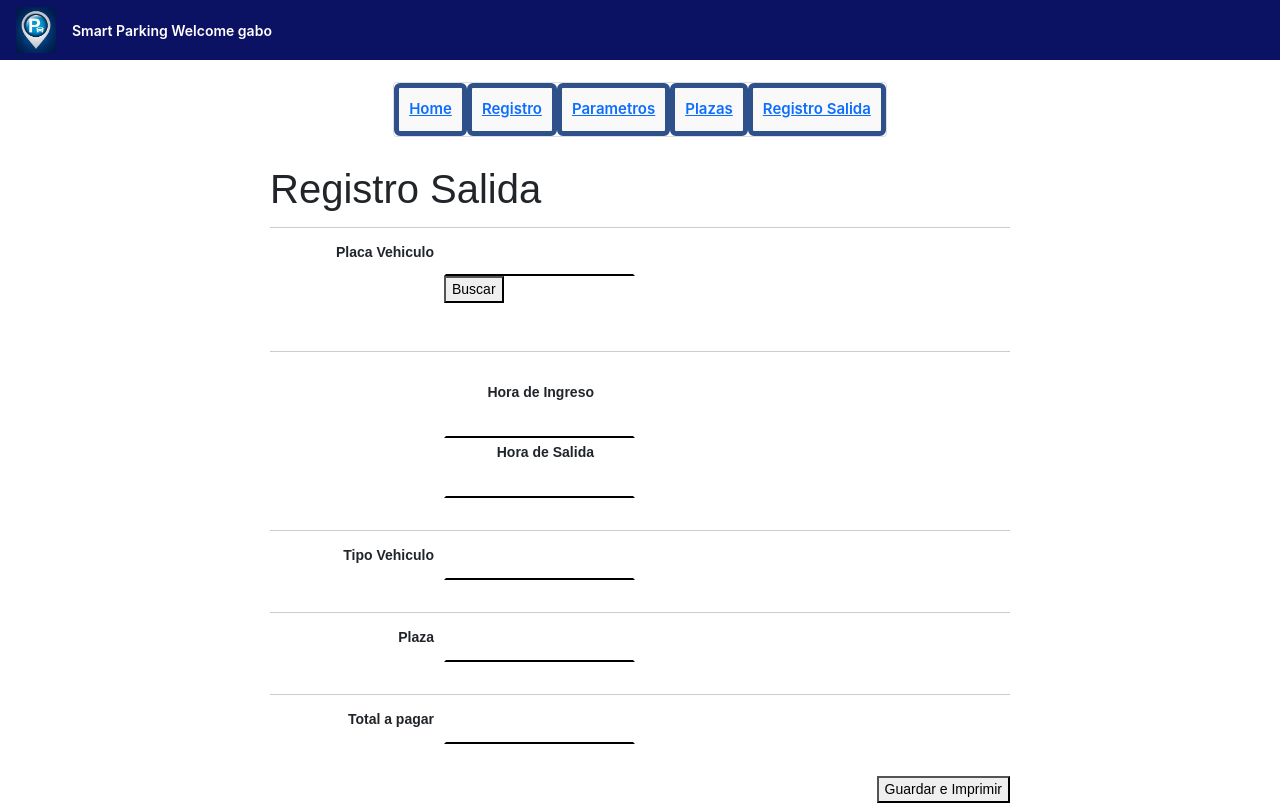
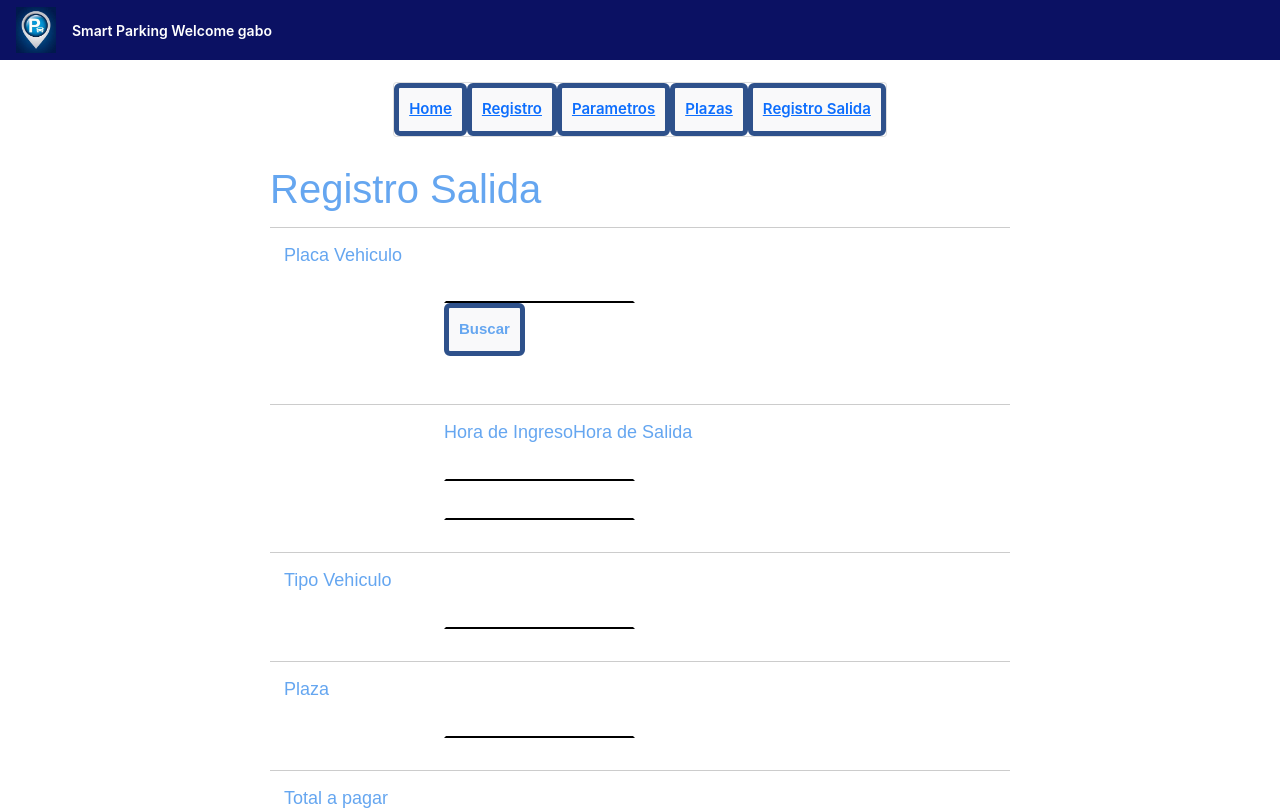
Before and after one commit to AngelicaCalderon/SmartParking-Front, an Angular app in the folder frontend/: page /registroSalida in a window 1280 px wide. Shown: the top 810 px of the page. Built offline with nearby package versions, Linux system fonts and the light colour scheme; no server answers.

Commit message:
Ajuste front

```diff
--- a/frontend/src/app/page/parametros/parametros.component.html
+++ b/frontend/src/app/page/parametros/parametros.component.html
@@ -1 +1 @@
-<p>parametros works!</p>
+<img width="800" height="400" src="../assets/image/costruccion.jpg">
--- a/frontend/src/app/page/registro-salida/registro-salida.component.html
+++ b/frontend/src/app/page/registro-salida/registro-salida.component.html
@@ -4,7 +4,6 @@
 <head>
 
     <meta charset="utf-8" />
-    <title>SmartParking</title>
     <style type="text/css">
         /* Características generales de la página */
 
@@ -110,7 +109,7 @@
         /* Cambia el color cuando se sitúa el cursor del ratón */
 
         ul li:hover {
-            background-color: #FF9;
+            background-color: rgb(160, 215, 252);
         }
 
         ul li.botones:hover {
@@ -137,6 +136,72 @@
         td {
             border: 1px solid black;
         }
+
+        button {
+            text-decoration: none;
+            padding: 10px;
+            font-weight: 600;
+            font-size: 15px;
+            color: #65a6f0;
+            background-color: #f9f9fa;
+            border-radius: 6px;
+            border: 2px solid #ffffff;
+            border: 5px solid #2e518b;
+        }
+
+        h1 {
+            color: #6c2eb9;
+            font-weight: normal;
+            font-size: 40px;
+            font-family: Arial;
+            text-transform: uppercase;
+        }
+
+        h2 {
+            color: #3c1b66;
+            font-weight: normal;
+            font-size: 35px;
+            font-family: Arial;
+            text-transform: uppercase;
+        }
+
+        h3 {
+            color: #65a6f0;
+            font-weight: normal;
+            font-size: 40px;
+            font-family: Arial;
+        }
+
+        h4 {
+            color: #4f4866;
+            font-weight: normal;
+            font-size: 25px;
+            font-family: Arial;
+            text-transform: lowercase;
+        }
+
+        h5 {
+            color: #656172;
+            font-weight: normal;
+            font-size: 20px;
+            font-family: Arial;
+            text-transform: lowercase;
+        }
+
+        h6 {
+            color: #747377;
+            font-weight: normal;
+            font-size: 18px;
+            font-family: Arial;
+            text-transform: lowercase;
+        }
+
+        label {
+            color: #65a6f0;
+            font-weight: normal;
+            font-size: 18px;
+            font-family: Arial;
+        }
     </style>
 </head>
 
@@ -145,13 +210,13 @@
 
     <div id="contenedor">
 
-        <h1>Registro Salida</h1>
+        <h3>Registro Salida</h3>
 
         <form method="post" action="#">
             <ul>
                 <li>
 
-                    <label class="titulo" for="placa">Placa Vehiculo</label>
+                    <label for="placa">Placa Vehiculo</label>
 
 
                     <div class="controles">
@@ -169,12 +234,12 @@
                 <li>
                     <div class="controles">
                         <p>
-                            <label class="titulo" for="hora">Hora de Ingreso</label>
+                            <label for="hora">Hora de Ingreso</label>
                             <span class="completo">
                           <input type="text" name="hora_ingreso" [(ngModel)]="registroSalida.hora_ingreso"/>
                         </span>
 
-                            <label class="titulo" for="hora">Hora de Salida</label>
+                            <label for="hora">Hora de Salida</label>
                             <span class="completo">
                           <input type="text" name="hora_salida" [(ngModel)]="registroSalida.hora_salida"/>
                         </span>
@@ -184,7 +249,7 @@
                 </li>
 
                 <li>
-                    <label class="titulo" for="tipoVehiculo">Tipo Vehiculo</label>
+                    <label for="tipoVehiculo">Tipo Vehiculo</label>
 
                     <div class="controles">
                         <span class="completo">
@@ -194,7 +259,7 @@
                 </li>
 
                 <li>
-                    <label class="titulo" for="plaza">Plaza</label>
+                    <label for="plaza">Plaza</label>
 
                     <div class="controles">
                         <span class="mitad">
@@ -205,7 +270,7 @@
                 </li>
 
                 <li>
-                    <label class="titulo" for="pagar">Total a pagar</label>
+                    <label for="pagar">Total a pagar</label>
 
                     <div class="controles">
                         <span class="mitad">
--- a/frontend/src/app/page/registro/registro.component.html
+++ b/frontend/src/app/page/registro/registro.component.html
@@ -3,8 +3,9 @@
 
 <head>
 
+
+
     <meta charset="utf-8" />
-    <title>SmartParking</title>
     <style type="text/css">
         /* Características generales de la página */
 
@@ -137,6 +138,72 @@
         td {
             border: 1px solid black;
         }
+
+        button {
+            text-decoration: none;
+            padding: 10px;
+            font-weight: 600;
+            font-size: 15px;
+            color: #65a6f0;
+            background-color: #f9f9fa;
+            border-radius: 6px;
+            border: 2px solid #ffffff;
+            border: 5px solid #2e518b;
+        }
+
+        h1 {
+            color: #6c2eb9;
+            font-weight: normal;
+            font-size: 40px;
+            font-family: Arial;
+            text-transform: uppercase;
+        }
+
+        h2 {
+            color: #3c1b66;
+            font-weight: normal;
+            font-size: 35px;
+            font-family: Arial;
+            text-transform: uppercase;
+        }
+
+        h3 {
+            color: #65a6f0;
+            font-weight: normal;
+            font-size: 40px;
+            font-family: Arial;
+        }
+
+        h4 {
+            color: #4f4866;
+            font-weight: normal;
+            font-size: 25px;
+            font-family: Arial;
+            text-transform: lowercase;
+        }
+
+        h5 {
+            color: #656172;
+            font-weight: normal;
+            font-size: 20px;
+            font-family: Arial;
+            text-transform: lowercase;
+        }
+
+        h6 {
+            color: #747377;
+            font-weight: normal;
+            font-size: 18px;
+            font-family: Arial;
+            text-transform: lowercase;
+        }
+
+        label {
+            color: #65a6f0;
+            font-weight: normal;
+            font-size: 18px;
+            font-family: Arial;
+        }
     </style>
 </head>
 
@@ -151,9 +218,7 @@
         <form method="post" action="#">
             <ul>
                 <li>
-                    <label class="titulo" for="placa">Placa Vehiculo</label>
-
-
+                    <label for="placa">Placa Vehiculo</label>
                     <div class="controles">
                         <span class="completo">
                           <input type="text" name="placa_vehiculo" [(ngModel)]="registro.placa_vehiculo"/>
@@ -161,12 +226,11 @@
                     </div>
                 </li>
 
-
                 <li>
-                    <label class="titulo" for="tipoVehiculo">Tipo Vehiculo</label>
+                    <label for="tipoVehiculo">Tipo Vehiculo</label>
 
                     <div class="controles">
-                        <span class="completo">
+                        <span>
                           <select type="text" name="tipo_vehiculo"[(ngModel)]="registro.tipo_vehiculo">
                             <option selected="selected">Seleccione...</option>
                             <option>Carro</option>
@@ -178,17 +242,17 @@
                 </li>
 
                 <li>
-                    <label class="titulo" for="plaza">Plaza</label>
-
+                    <label for="plaza">Plaza</label>
                     <div class="controles">
-                        <span class="mitad">
+                        <span class="completo">
                           <input type="text" name="plaza" [(ngModel)]="registro.plaza"/>
                         </span>
                     </div>
                 </li>
+
                 <p>
 
-                    <button (click)="Guardar()">Guardar</button>
+                    <button (click)="Guardar()">Guardar </button>
                     <button (click)="LimpiarFormulario()">Limpiar Formulario</button>
 
                 </p>
```
Also changed, not shown: frontend/src/assets/image/costruccion.jpg (added). Lines whose indentation alone changed are shown as unchanged.
